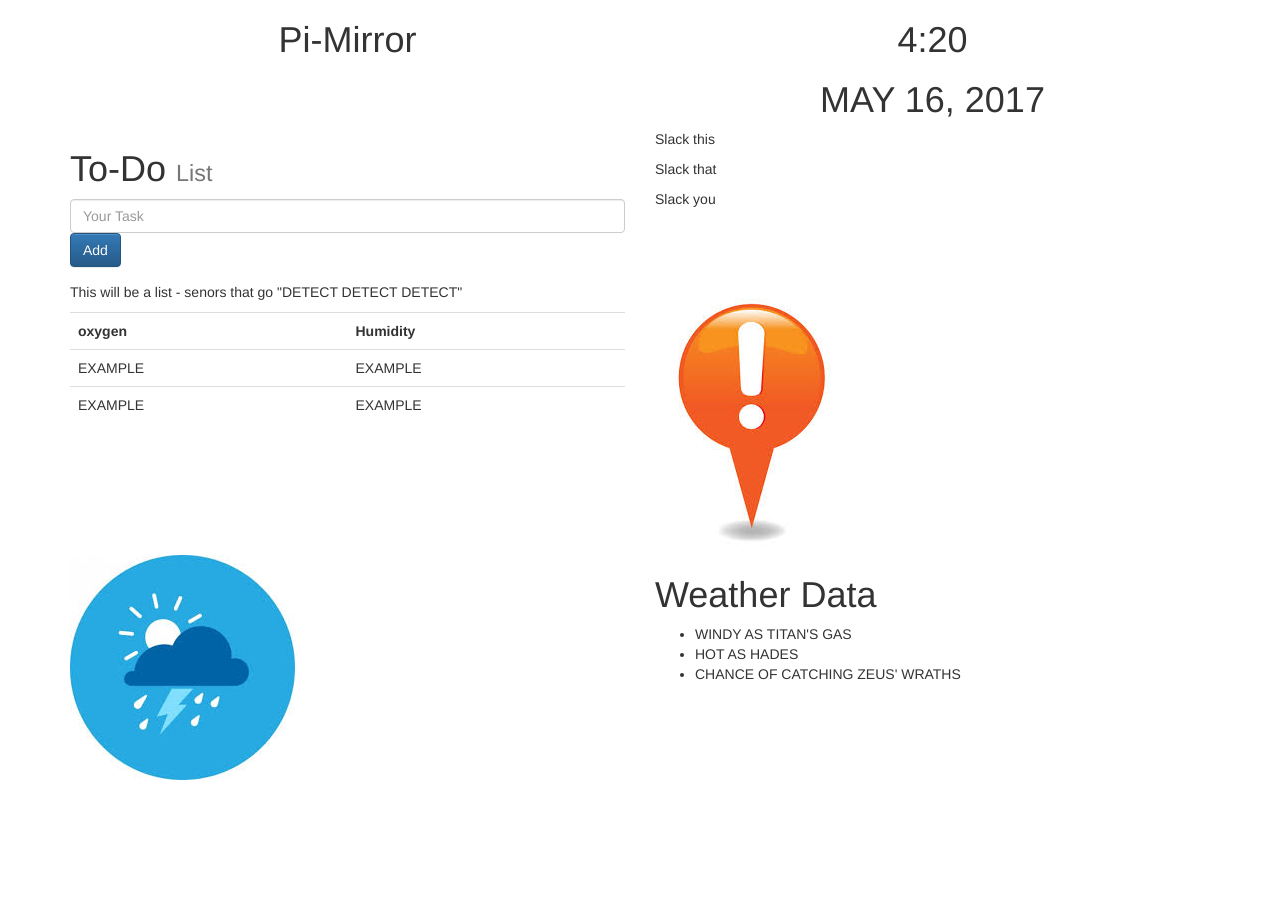
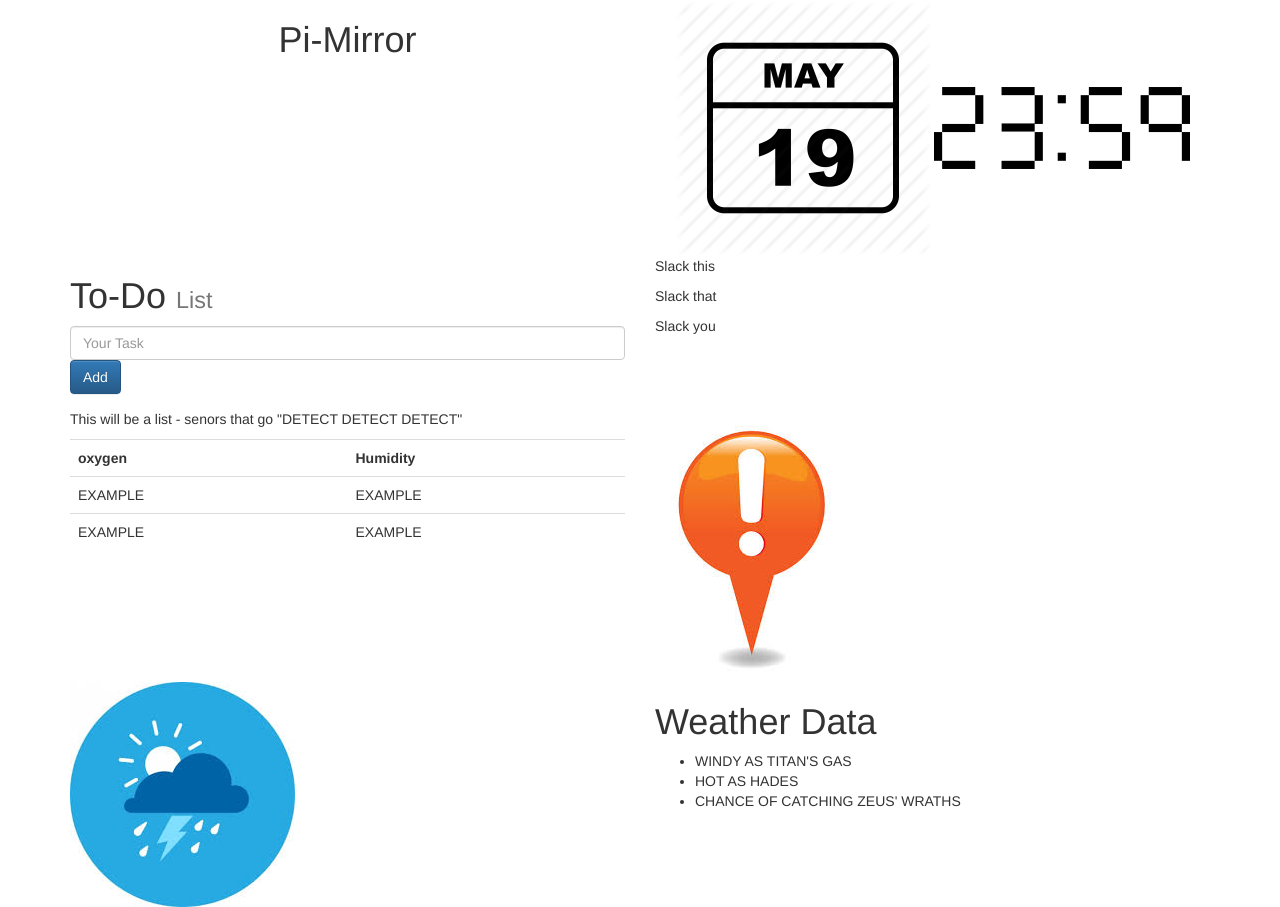
Before and after one commit to shihlinlu/pi-mirror, a PHP site: page /epic/front-end-revision.php in a window 1280 px wide. Before the commit the page ends 780 px from the top, so only its background shows below. Run offline with PHP 8.4, Linux system fonts and the light colour scheme; some libraries are stand-ins or nearby versions.

Commit message:
updates to front end - inserting updates

```diff
--- a/epic/front-end-revision.php
+++ b/epic/front-end-revision.php
@@ -44,8 +44,8 @@
 					</h1>
 				</div>
 				<div class="col-md-6 text-center">
-					<h1>4:20</h1>
-					<h1>MAY 16, 2017</h1>
+					<img src="images/date.png" alt="date">
+					<img src="images/time.png" alt="time">
 				</div>
 			</div>
 			<!-- to do list code -->
```
Also changed, not shown: epic/images/Screenshot (3).png (added), epic/images/date.png (added), epic/images/gauge.png (added), epic/images/gusty.png (added), epic/images/time.png (added).
